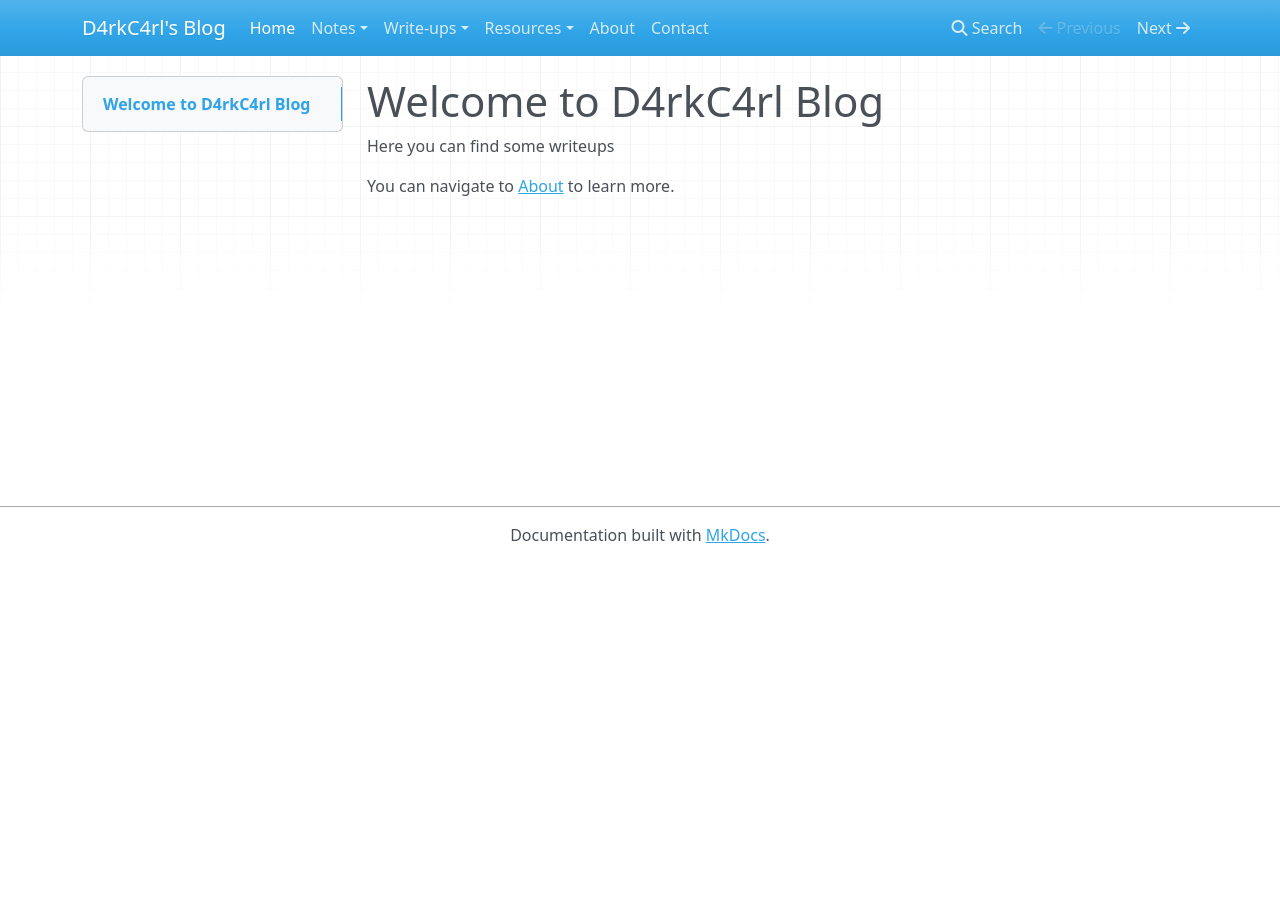
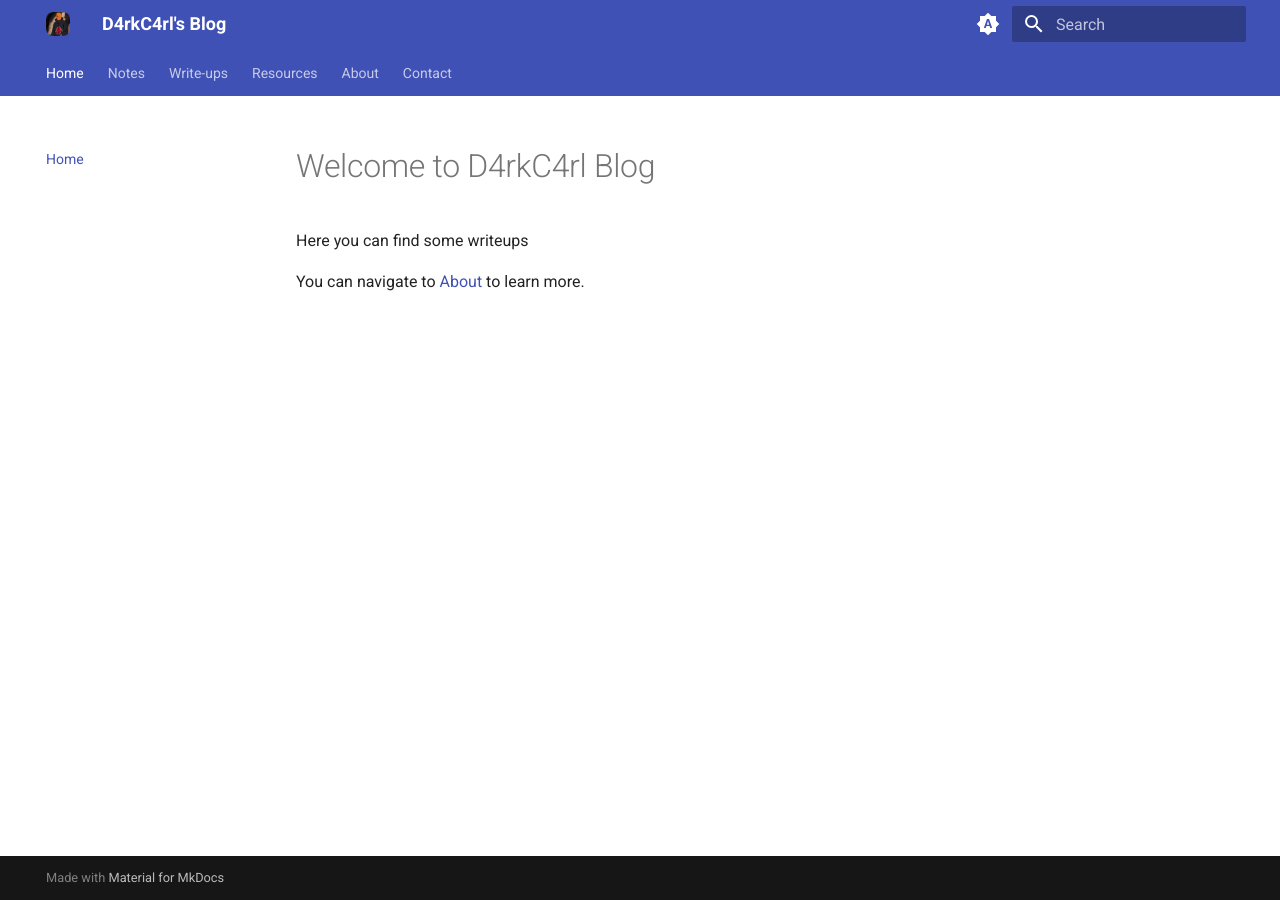
Before and after one commit to Fabrice000/D4rkC4rl, an MkDocs documentation site: the page built from docs/index.md, in a window 1280 px wide. Built offline with MkDocs 1.6.1 and Material for MkDocs 9.7.7, drawn with Linux system fonts in a browser that asks for light colours; nearby versions of some CDN libraries.

```diff
--- a/mkdocs.yml
+++ b/mkdocs.yml
@@ -26,6 +26,17 @@
 
 
 theme:
+  name: material
+  features:
+    - navigation.tabs
+    - navigation.top
+    - search.highlight
+    - search.suggest
+    - toc.integrated
+    - content.code.annotate
+    - content.code.copy
+    - content.code.fold
+    - content.tabs.link
   palette:
 
     # Palette toggle for automatic mode
```
